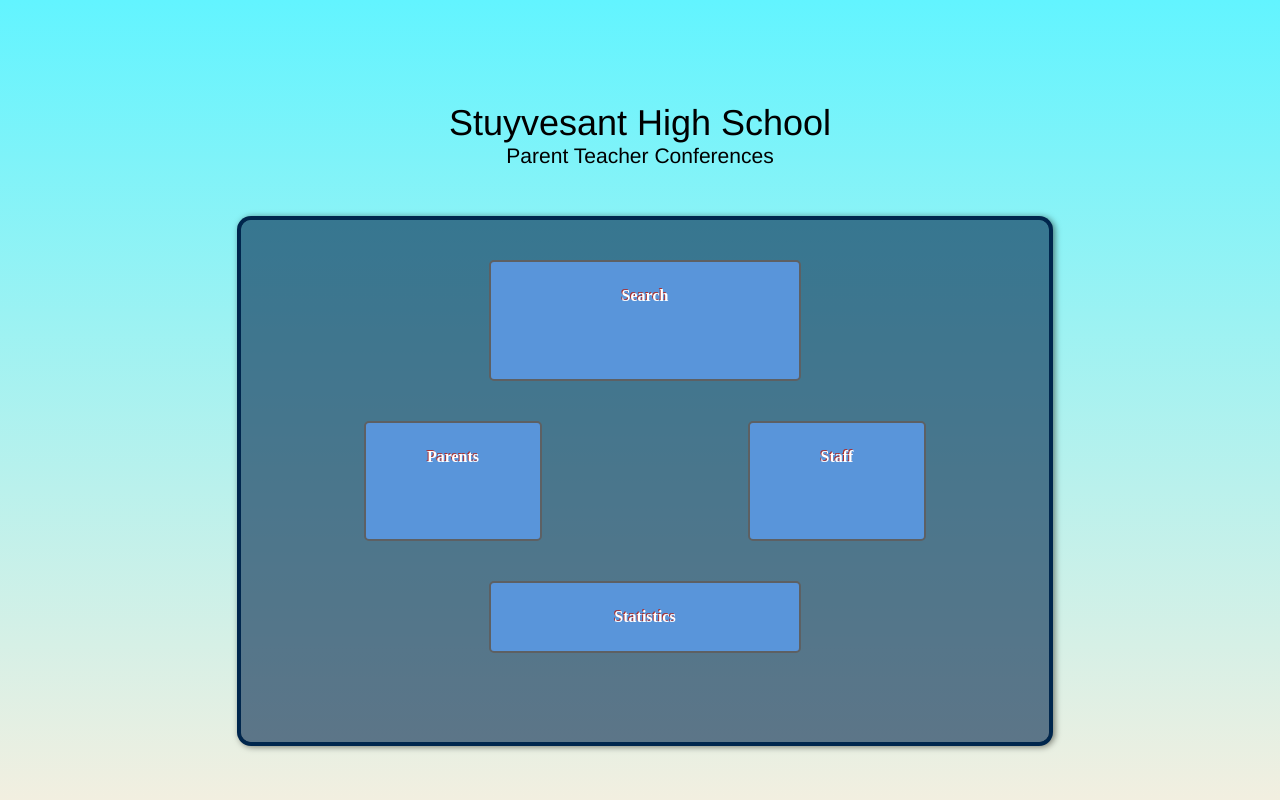
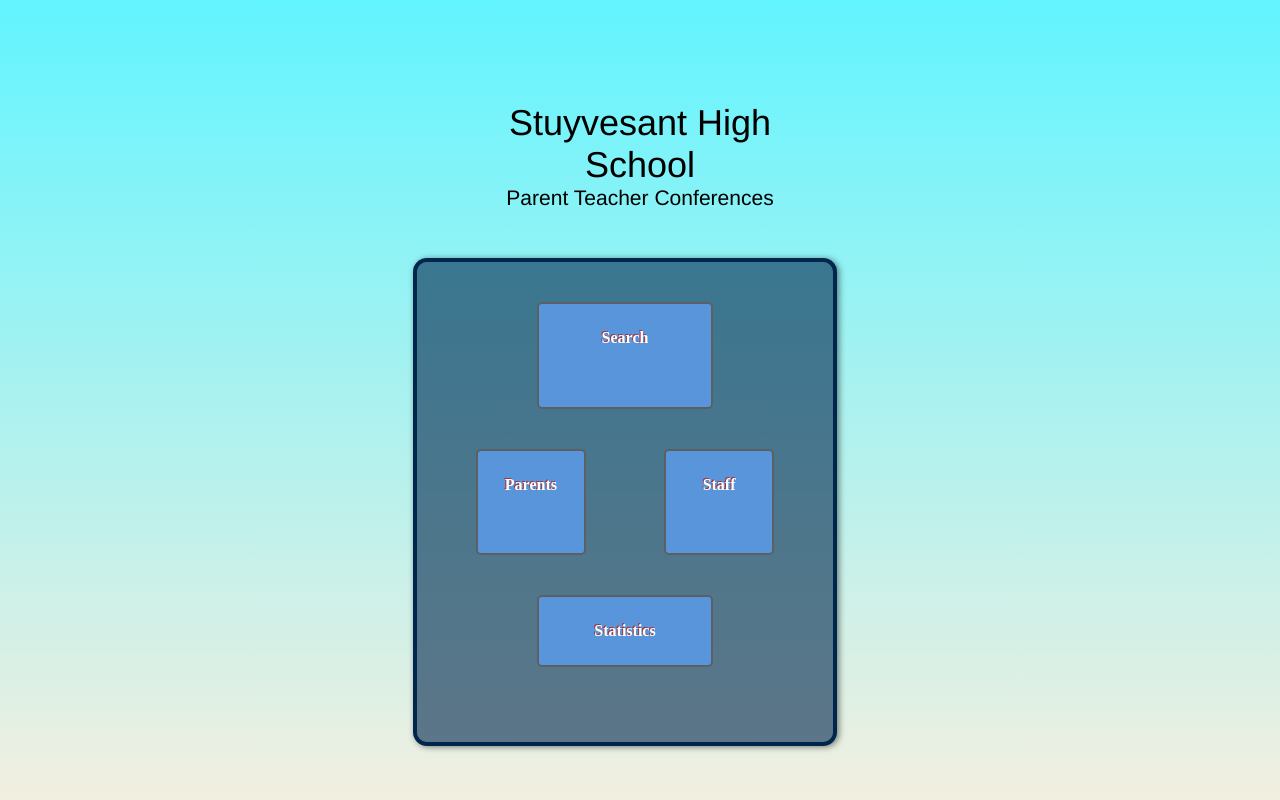
Before and after one commit to JanSKowalski/Stuyvesant_PTC, a Python web app: template app/templates/Cover/index.html in a window 1280 px wide. Run offline with Jinja, Linux system fonts and the light colour scheme; the template is opened without the code that fills it, so the values that code supplies are empty.

Commit message:
Flexbox fun

```diff
--- a/app/static/css/containers.css
+++ b/app/static/css/containers.css
@@ -3,6 +3,11 @@
   display: flex;
   flex-direction: column;
   justify-content: center;
+
+
+  margin-left: auto;
+  margin-right: auto;
+  /* text-align: left; */
 }
 
 
@@ -32,7 +37,7 @@
 
 .content {
   display: flex;
-  flex: 10;
+  flex: 7;
   flex-direction: column;
   justify-content: space-around;
   text-align: center;
--- a/app/static/css/media.css
+++ b/app/static/css/media.css
@@ -5,11 +5,15 @@
 
   }
 
-*/
+  .flex-column {
+    width: 200px;
+  }
 
   .expandable {
     flex-direction: column;
+    flex: 2;
   }
+
 
   .flex-item {
     width: 100%;
@@ -23,15 +27,23 @@
 
 
 /* Desktop Styles */
-@media only screen and (min-width: 501px) {
-  /*
-  body {
-  background-color: #B2D6FF; /* Blue */
-  /*
-}
-
-*/
+@media only screen and (min-width: 501px ) and (max-width: 960px) {
 .button{
   width: 35%;
 }
+
+.flex-column {
+  width: 70%;
 }
+}
+
+/* Desktop Styles */
+@media only screen and (min-width: 961px) {
+.button{
+  width: 35%;
+}
+
+.flex-column {
+  width: 70%;
+}
+}
```
Lines whose indentation alone changed are shown as unchanged.
